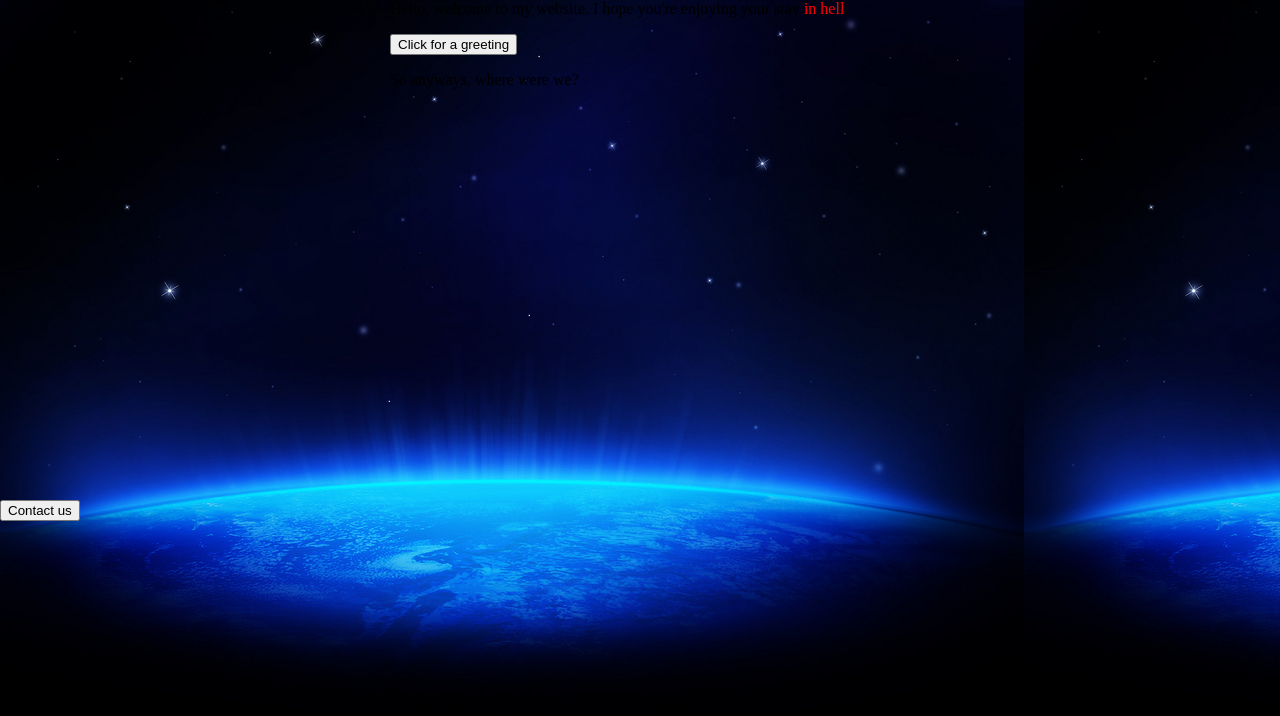
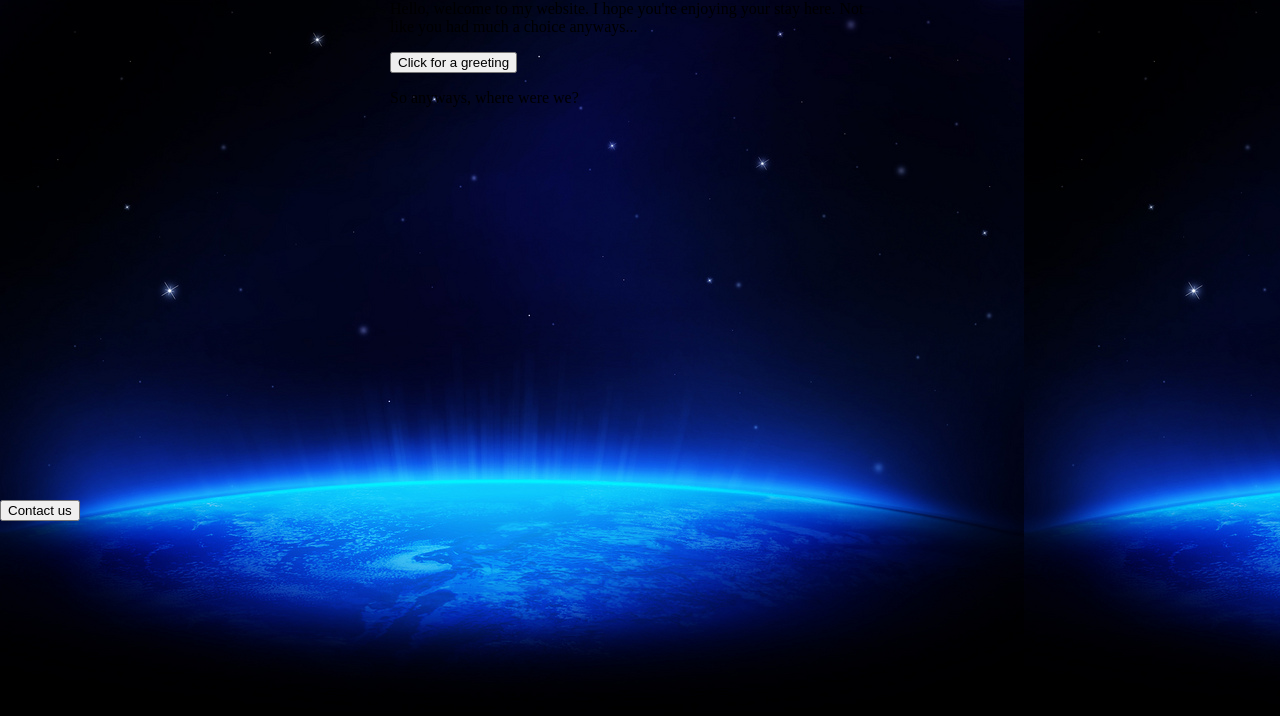
Before and after one commit to Wolfendesign/Wolfendesign.github.io, a plain HTML site: page index.html in a window 1280 px wide. Drawn offline with Linux system fonts and the light colour scheme.

Commit message:
Update index.html

```diff
--- a/index.html
+++ b/index.html
@@ -13,7 +13,7 @@
 	<body style = "background-image: url(images/space2.jpg); margin: auto">
 		<div style = "position: relative; height: 500px; width: 500px; margin: auto; border: 1em solid (255, 255, 0); background-image: url(/images/beach.jpg)" >
 		<p>
-			Hello, welcome to my website. I hope you're enjoying your stay <font color = "red">in hell</font>.
+			Hello, welcome to my website. I hope you're enjoying your stay here. <font style="red">Not like you had much a choice anyways...</font>
 		</p>
 
 		<input type = "button" value = "Click for a greeting" onClick = "main()"/>
```
